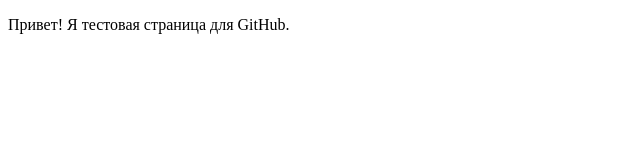
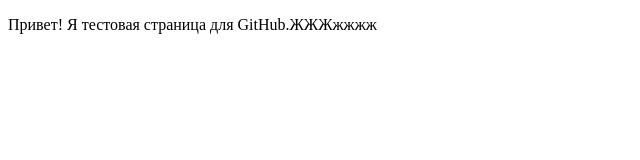
Before and after one commit to AngryMike/test01, a plain HTML site: page index.html in a window 1280 px wide. Shown: the whole page, without its empty margins (0-640 px from the left). Drawn offline with Linux system fonts and the light colour scheme.

Commit message:
Update index.html

```diff
--- a/index.html
+++ b/index.html
@@ -5,6 +5,6 @@
 	<title>Document</title>
 </head>
 <body>
-	<p>Привет! Я тестовая страница для GitHub.</p>
+	<p>Привет! Я тестовая страница для GitHub.ЖЖЖжжжж </p>
 </body>
 </html>
```
